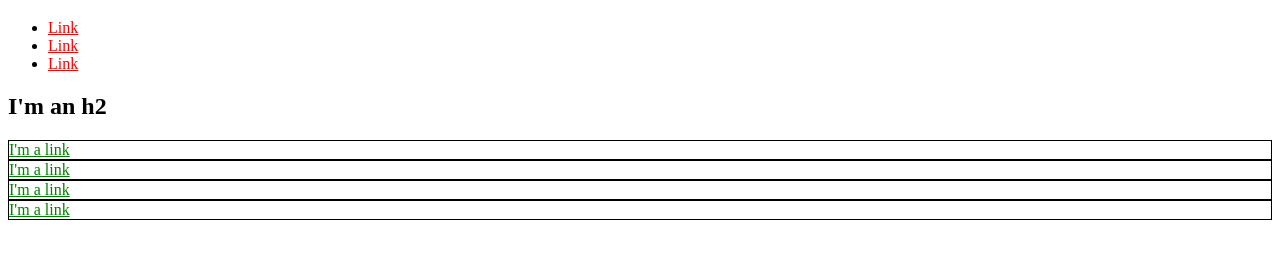
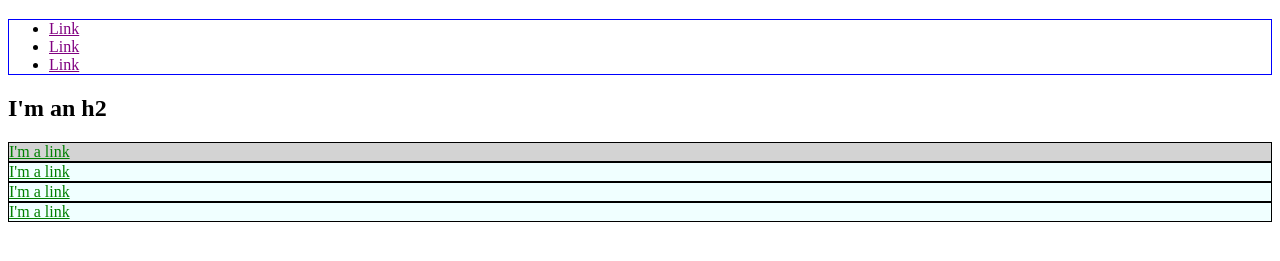
Before and after one commit to laloolea/css-tutorial.github.io, a plain HTML site: page index.html in a window 1280 px wide. Shown: the part 61-322 px from the top of the page. Drawn offline with Linux system fonts and the light colour scheme.

Commit message:
primer capitulo

```diff
--- a/index.html
+++ b/index.html
@@ -3,32 +3,59 @@
   <head>
     <title>Test Page: Don't Panic</title>
     <meta charset="utf-8">
+    <style>
+
+        a{
+            color:red;
+        }
+
+        ul{
+            border: 1px solid blue;
+
+        }
+        li a{
+            color: purple;
+        }
+        #exec-bio{
+            background-color: lightgray;
+        }
+        .bio-box{
+            border: 1px solid black;
+        }
+        .bio-box a{
+            color: green;
+        }
+        .color-azure{
+            background-color: azure;;
+        }
+
+      </style>
   </head>
   <body>
     <h1>I'm an h1</h1>
     <ul>
       <li>
-        <a href="https://example.com/" style="color: red;">Link</a>
+        <a href="https://example.com/" >Link</a>
       </li>
       <li>
-        <a href="https://example.com/" style="color: red;">Link</a>
+        <a href="https://example.com/" >Link</a>
       </li>
       <li>
-        <a href="https://example.com/" style="color: red;">Link</a>
+        <a href="https://example.com/" >Link</a>
       </li>
     </ul>
     <h2>I'm an h2</h2>
-    <div style="border: 1px solid black;">
-      <a href="https://example.com/" style="color: green;">I'm a link</a>
+    <div id="exec-bio" class="bio-box color-azure">
+      <a href="https://example.com/">I'm a link</a>
     </div>
-    <div style="border: 1px solid black;">
-      <a href="https://example.com/" style="color: green;">I'm a link</a>
+    <div class="bio-box color-azure">
+      <a href="https://example.com/">I'm a link</a>
     </div>
-    <div style="border: 1px solid black;">
-      <a href="https://example.com/" style="color: green;">I'm a link</a>
+    <div class="bio-box color-azure">
+      <a href="https://example.com/">I'm a link</a>
     </div>
-    <div style="border: 1px solid black;">
-      <a href="https://example.com/" style="color: green;">I'm a link</a>
+    <div class="bio-box color-azure">
+      <a href="https://example.com/">I'm a link</a>
     </div>
   </body>
 </html>
```
